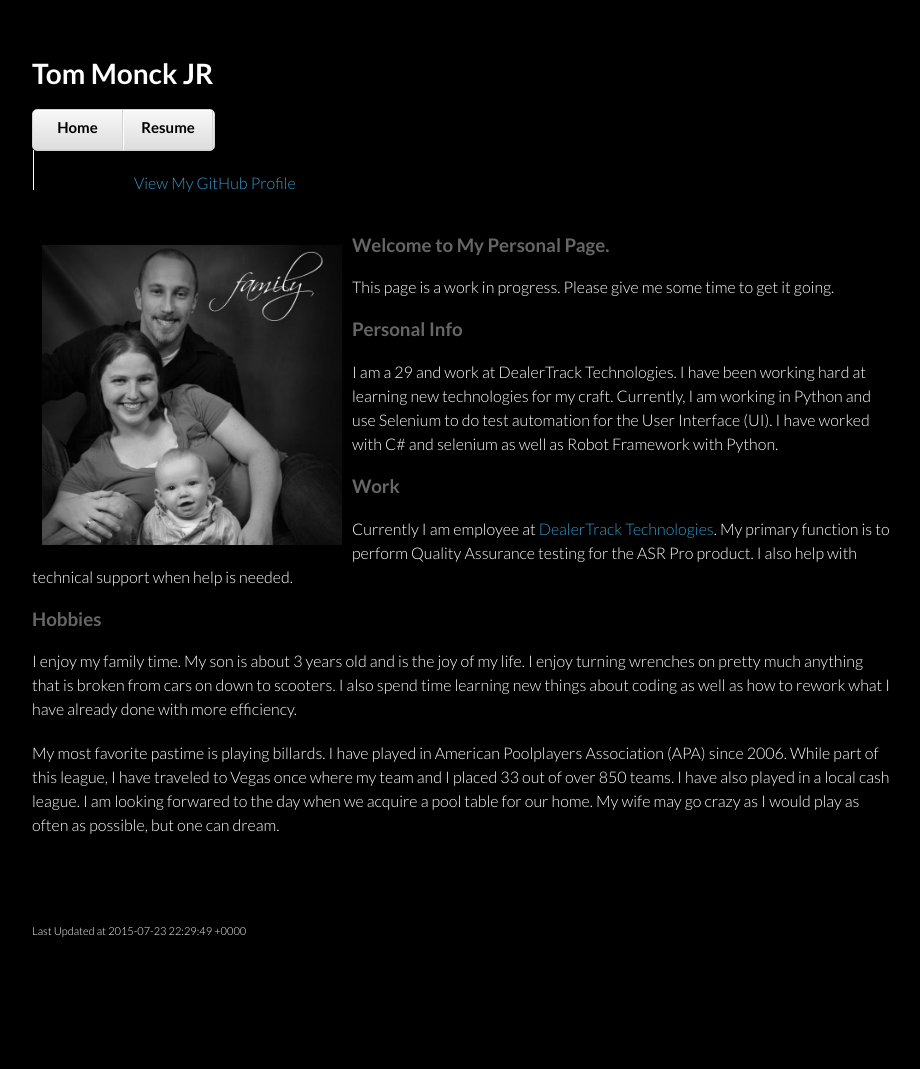
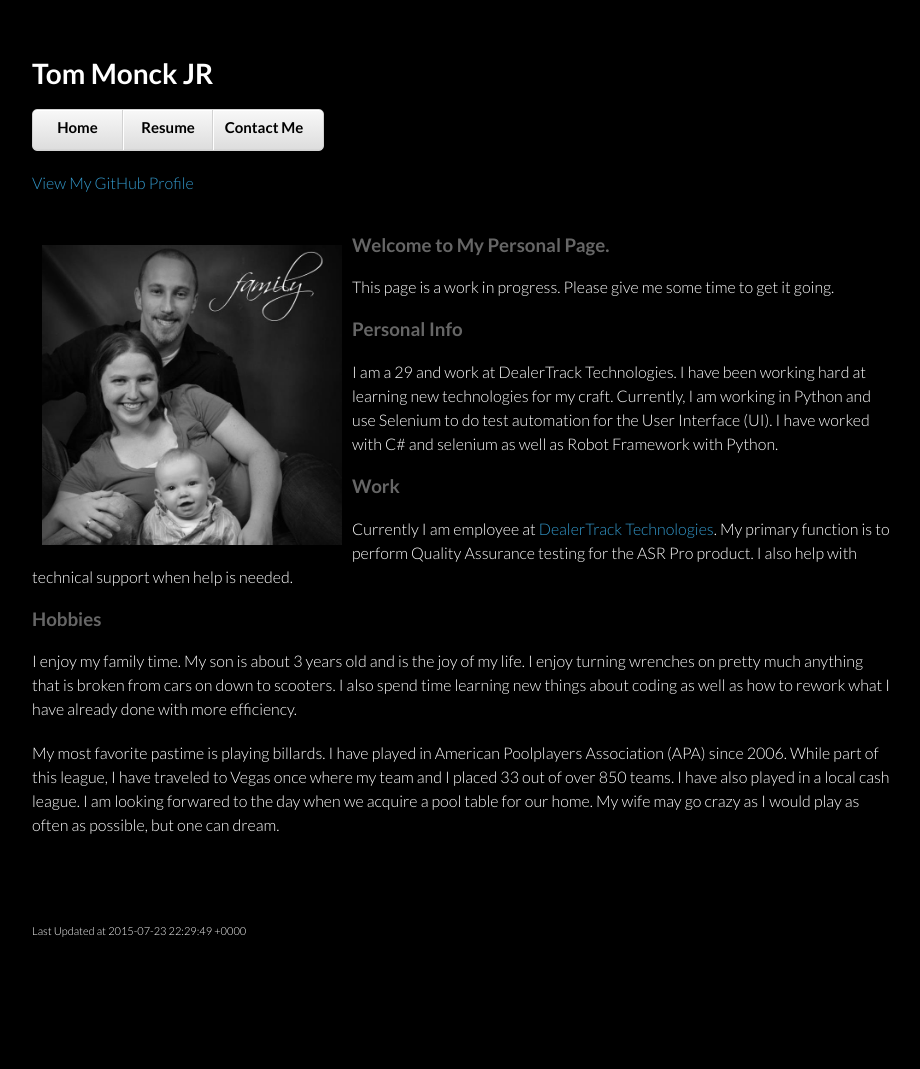
Before and after one commit to tmonck/tmonck.github.io, a Jekyll site: the page built from index.html, in a window 1280 px wide. Shown: the whole page, without its empty margins (178-1098 px from the left). Built offline with Jekyll 4.4.1, drawn with Linux system fonts in a browser that asks for light colours.

Commit message:
Fix tabs

```diff
--- a/stylesheets/styles.css
+++ b/stylesheets/styles.css
@@ -120,7 +120,7 @@ header ul {
   border-radius:5px;
   border:1px solid #d2d2d2;
   box-shadow:inset #fff 0 1px 0, inset rgba(0,0,0,0.03) 0 -1px 0;
-  width: 181px;/*290px;*/
+  width: 290px;
 }
 
 header li {
```
